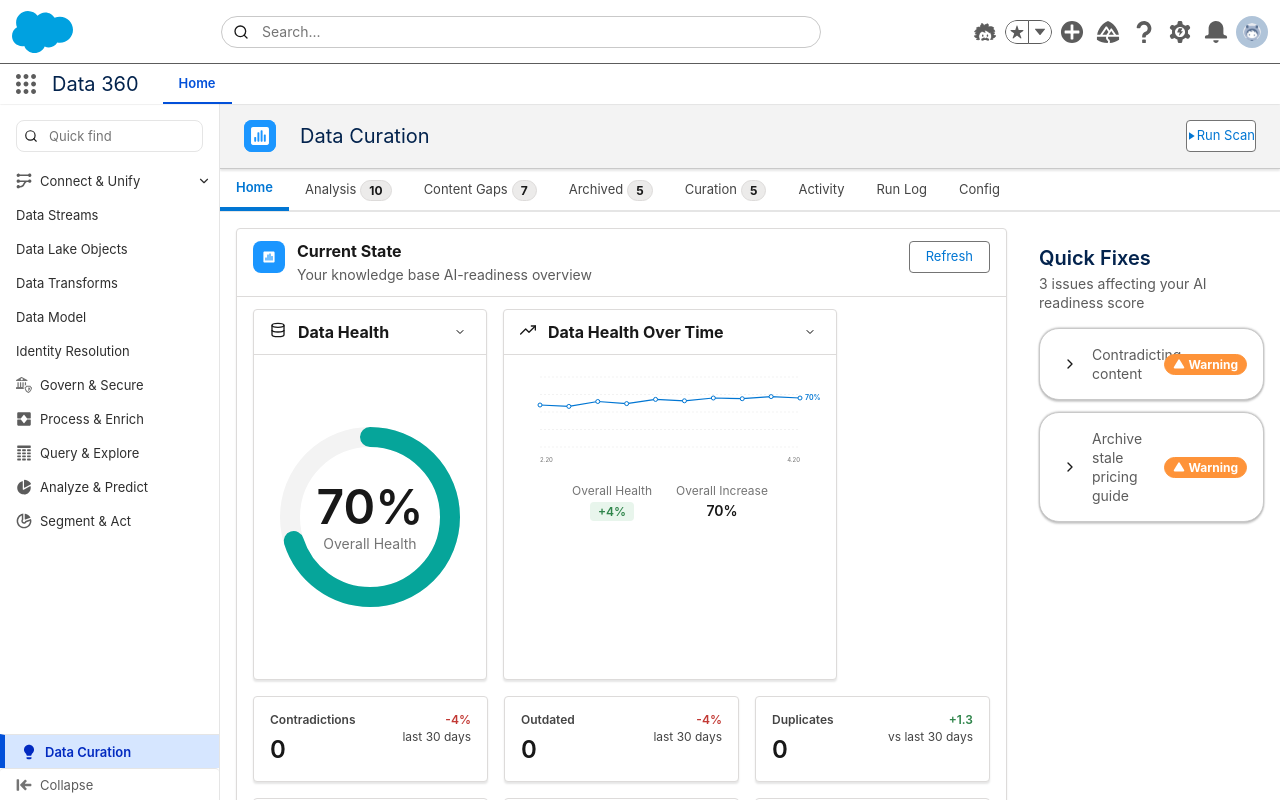
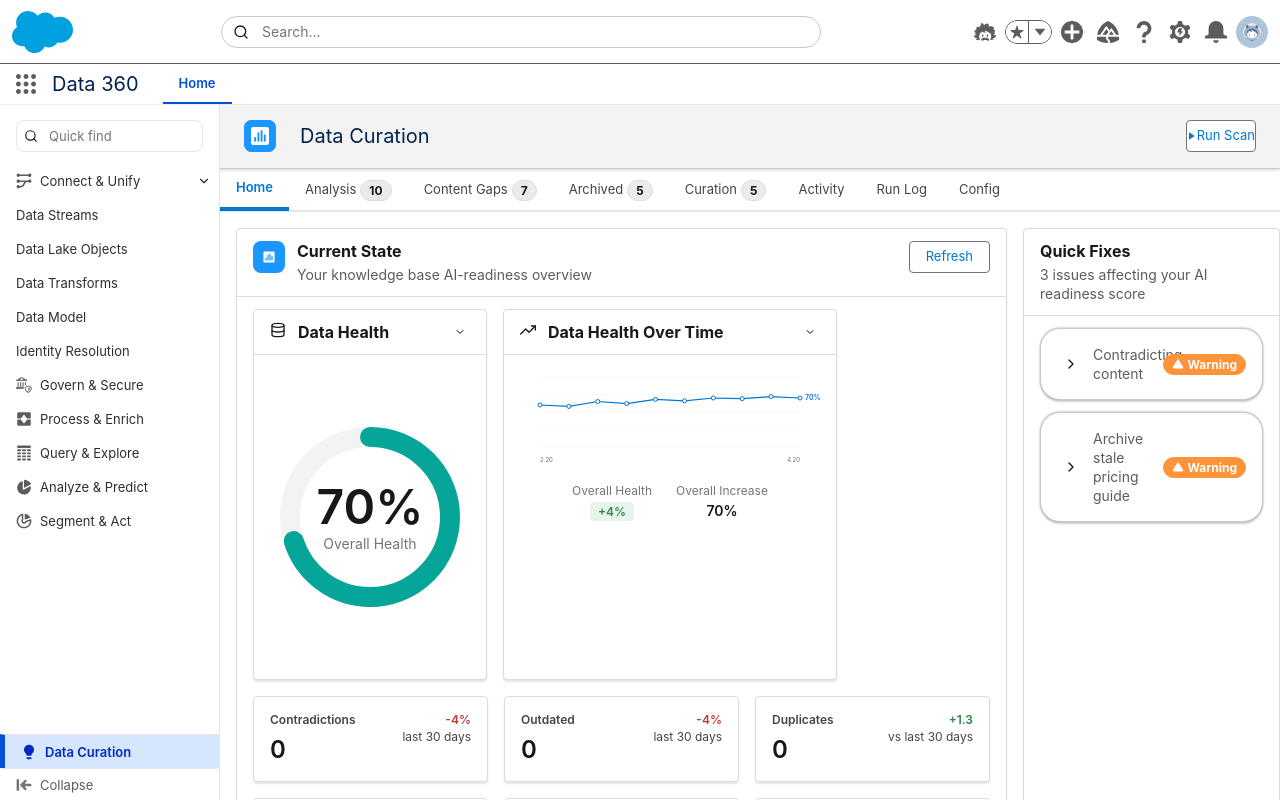
Before and after one commit to NoamVin602/TEST_Agent-ready-data, a Next.js app: page / in a window 1280 px wide. Built offline with nearby package versions, Linux system fonts and the light colour scheme.

Commit message:
Refactor Data Curation dashboard to SLDS Cosmos cards: Update page background to --slds-g-color-surface-container-1, convert QuickFixesSidebar to proper SLDS card structure with header and body, ensure all cards follow SLDS Cosmos specifications

```diff
--- a/app/components/shared/QuickFixesSidebar.tsx
+++ b/app/components/shared/QuickFixesSidebar.tsx
@@ -55,43 +55,33 @@
   };
 
   return (
-    <div
-      style={{
-        width: '100%',
-        backgroundColor: 'var(--slds-g-color-neutral-base-100)',
-        padding: 'var(--slds-g-spacing-4)',
-        overflowY: 'auto',
-        height: '100%'
-      }}
-    >
-      {/* Header */}
-      <div style={{ marginBottom: 'var(--slds-g-spacing-4)' }}>
-        <h3
-          style={{
-            fontFamily: 'var(--slds-g-font-family)',
-            fontSize: 'var(--slds-g-font-scale-3)',
-            fontWeight: 'var(--slds-g-font-weight-6)',
-            lineHeight: '28px',
-            color: 'var(--slds-g-color-on-surface-3)',
-            marginBottom: '2px',
-            marginTop: 0
-          }}
-        >
+    <article className="slds-card" style={{ height: '100%', display: 'flex', flexDirection: 'column' }}>
+      {/* Card Header */}
+      <div className="slds-card__header">
+        <header className="slds-media slds-media_center slds-has-flexi-truncate">
+          <div className="slds-media__body">
+            <h2 className="slds-card__header-title">
               Quick Fixes
-        </h3>
+            </h2>
             <p
               style={{
                 fontFamily: 'var(--slds-g-font-family)',
-            fontSize: 'var(--slds-g-font-scale-1)',
-            fontWeight: 'var(--slds-g-font-weight-4)',
-            lineHeight: '19px',
-            color: 'var(--slds-g-color-on-surface-1)',
-            margin: 0
+                fontSize: 'var(--slds-g-font-scale-1, 14px)',
+                fontWeight: 'var(--slds-g-font-weight-4, 400)',
+                lineHeight: 'var(--slds-g-line-height-body, 19px)',
+                color: 'var(--slds-g-color-on-surface-1, #5C5C5C)',
+                marginTop: 'var(--slds-g-spacing-1, 4px)',
+                marginBottom: 0,
               }}
             >
               3 issues affecting your AI readiness score
             </p>
           </div>
+        </header>
+      </div>
+
+      {/* Card Body */}
+      <div className="slds-card__body slds-card__body_inner" style={{ flex: 1, overflowY: 'auto' }}>
 
       {/* Quick Fix Cards with PUDA Steps */}
       <div style={{ display: 'flex', flexDirection: 'column', gap: 'var(--slds-g-spacing-3)' }}>
@@ -282,5 +272,6 @@
         })}
       </div>
       </div>
+    </article>
   );
 }
--- a/app/components/views/HomeView.tsx
+++ b/app/components/views/HomeView.tsx
@@ -159,6 +159,7 @@
 export function HomeView({ onMetricClick }: HomeViewProps) {
   return (
     <div
+      className="slds-grid"
       style={{
         padding: 'var(--slds-g-spacing-4)',
         display: 'flex',
@@ -167,7 +168,7 @@
         maxWidth: '1440px',
         margin: '0 auto',
         width: '100%',
-        backgroundColor: '#FFFFFF'
+        backgroundColor: 'var(--slds-g-color-surface-container-1, #FFFFFF)'
       }}
     >
       {/* Left Column - Current State Dashboard (75%) */}
@@ -314,10 +315,8 @@
           </div>
         </article>
 
-        {/* Recent Activity - Nested Card */}
-        <div className="slds-card" style={{ borderRadius: 'var(--slds-g-radius-border-3)', backgroundColor: '#FFFFFF', border: '1px solid var(--slds-g-color-border-1)', boxShadow: '0px 0px 2px 0px rgba(0, 0, 0, 0.18), 0px 2px 2px 0px rgba(0, 0, 0, 0.18), 0px -1px 2px 0px rgba(0, 0, 0, 0.1)' }}>
-          <RecentActivityTable activities={recentActivityData} />
-        </div>
+        {/* Recent Activity - Already wrapped in SLDS Card by RecentActivityTable */}
+        <RecentActivityTable activities={recentActivityData} />
       </div>
 
       {/* Right Column - Quick Fixes Panel (25%) */}
--- a/app/page.tsx
+++ b/app/page.tsx
@@ -175,13 +175,13 @@
         onTabChange={setActiveTab}
       />
 
-      {/* Tab Content - White background to match Figma */}
+      {/* Tab Content - SLDS Surface Container Background */}
       <div style={{
         flex: 1,
         overflow: activeTab === "curation" ? "hidden" : 'auto',
         display: 'flex',
         flexDirection: 'column',
-        backgroundColor: '#FFFFFF' // White background to match Figma design
+        backgroundColor: 'var(--slds-g-color-surface-container-1, #FFFFFF)'
       }}>
         {renderTabContent()}
       </div>
```
Lines whose indentation alone changed are shown as unchanged.
